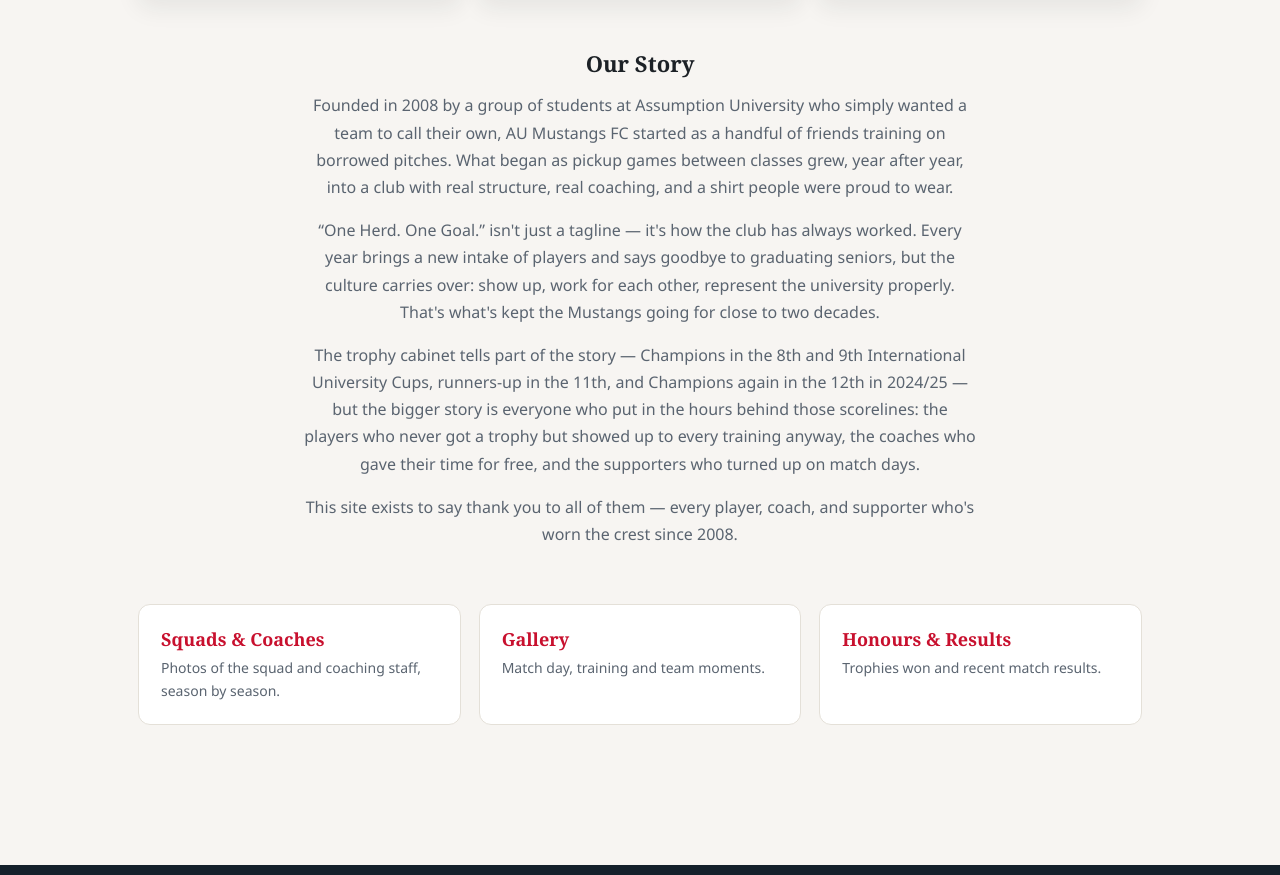
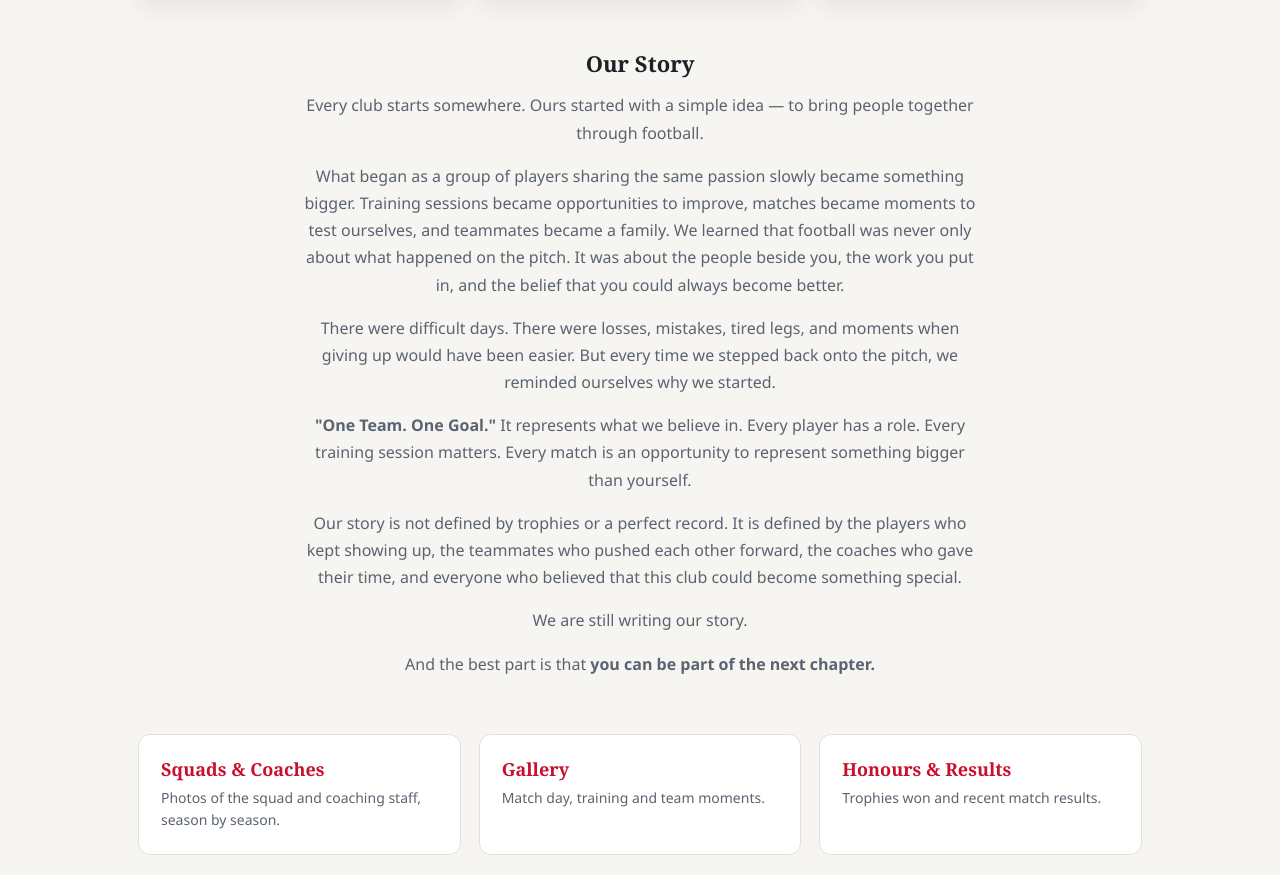
Before and after one commit to AkiraGik/AU-Mustang-Club, a React (Vite) app: page / in a window 1280 px wide. Shown: the part 632-1507 px from the top of the page. Built offline with nearby package versions, Linux system fonts and the light colour scheme; no server answers.

Commit message:
Replace Our Story with the user's own text
Also renders **bold** markers in club.history as <strong> instead of literal asterisks.

```diff
--- a/src/data/club.js
+++ b/src/data/club.js
@@ -8,10 +8,13 @@
   founded: "2008",
   location: "Assumption University, Bangkok, Thailand",
   history: [
-    "Founded in 2008 by a group of students at Assumption University who simply wanted a team to call their own, AU Mustangs FC started as a handful of friends training on borrowed pitches. What began as pickup games between classes grew, year after year, into a club with real structure, real coaching, and a shirt people were proud to wear.",
-    "“One Herd. One Goal.” isn't just a tagline — it's how the club has always worked. Every year brings a new intake of players and says goodbye to graduating seniors, but the culture carries over: show up, work for each other, represent the university properly. That's what's kept the Mustangs going for close to two decades.",
-    "The trophy cabinet tells part of the story — Champions in the 8th and 9th International University Cups, runners-up in the 11th, and Champions again in the 12th in 2024/25 — but the bigger story is everyone who put in the hours behind those scorelines: the players who never got a trophy but showed up to every training anyway, the coaches who gave their time for free, and the supporters who turned up on match days.",
-    "This site exists to say thank you to all of them — every player, coach, and supporter who's worn the crest since 2008.",
+    "Every club starts somewhere. Ours started with a simple idea — to bring people together through football.",
+    "What began as a group of players sharing the same passion slowly became something bigger. Training sessions became opportunities to improve, matches became moments to test ourselves, and teammates became a family. We learned that football was never only about what happened on the pitch. It was about the people beside you, the work you put in, and the belief that you could always become better.",
+    "There were difficult days. There were losses, mistakes, tired legs, and moments when giving up would have been easier. But every time we stepped back onto the pitch, we reminded ourselves why we started.",
+    "**\"One Team. One Goal.\"** It represents what we believe in. Every player has a role. Every training session matters. Every match is an opportunity to represent something bigger than yourself.",
+    "Our story is not defined by trophies or a perfect record. It is defined by the players who kept showing up, the teammates who pushed each other forward, the coaches who gave their time, and everyone who believed that this club could become something special.",
+    "We are still writing our story.",
+    "And the best part is that **you can be part of the next chapter.**",
   ],
   social: {
     facebook: "https://www.facebook.com/AssumptionUniversityFootballclub",
--- a/src/pages/Home.jsx
+++ b/src/pages/Home.jsx
@@ -5,6 +5,16 @@
 import { club } from "../data/club";
 import { honours, recentResults } from "../data/honours";
 import { seasons } from "../data/seasons";
+
+function renderBold(text) {
+  return text.split(/(\*\*.*?\*\*)/g).map((part, i) =>
+    part.startsWith("**") && part.endsWith("**") ? (
+      <strong key={i}>{part.slice(2, -2)}</strong>
+    ) : (
+      part
+    )
+  );
+}
 
 export default function Home() {
   const currentSeason = seasons.find((s) => s.current) ?? seasons[0];
@@ -53,7 +63,7 @@
       <Reveal as="section" className="home-about">
         <h2>Our Story</h2>
         {club.history.map((p, i) => (
-          <p key={i}>{p}</p>
+          <p key={i}>{renderBold(p)}</p>
         ))}
       </Reveal>
 
```
